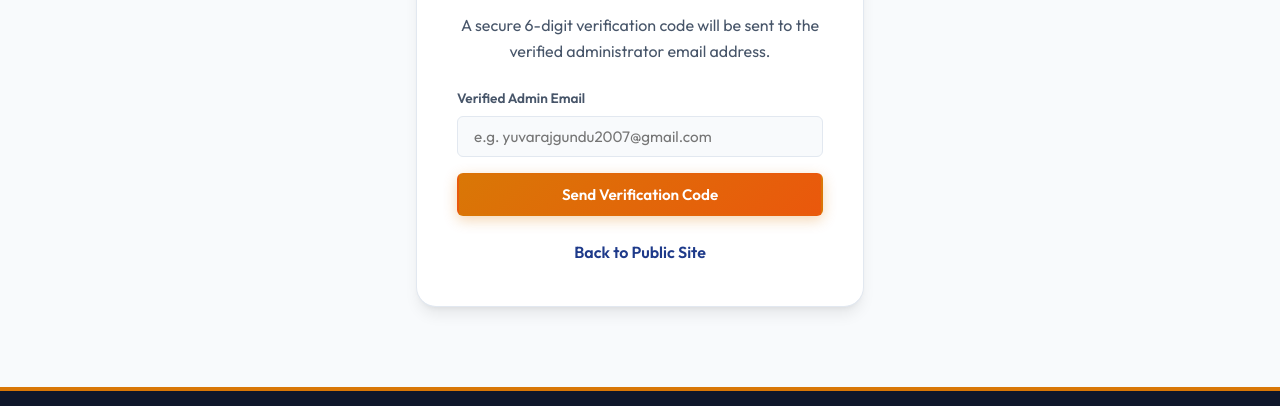
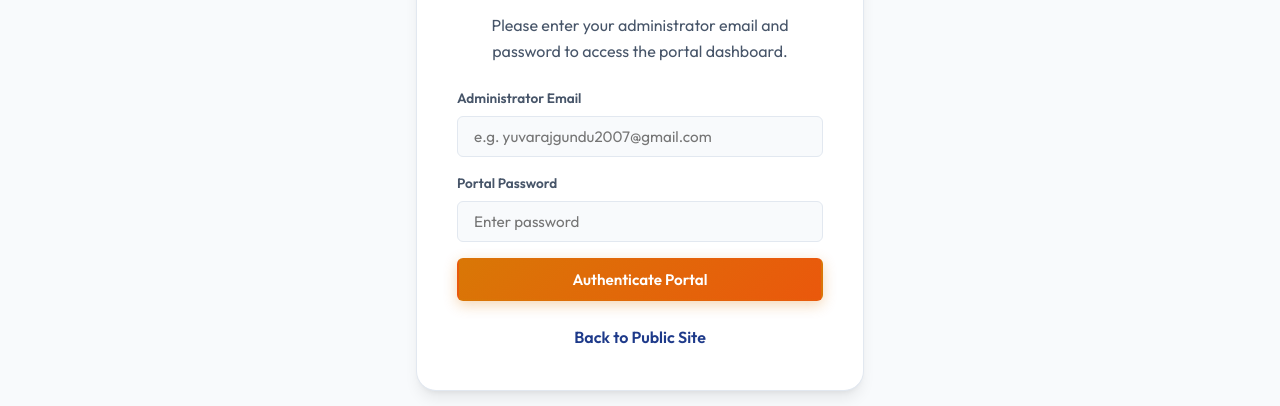
Before and after one commit to yuvarajgundu2007-max/balavikas-high-school, a website built with Vite: page index.html in a window 1280 px wide. Both pictures are taken after a click on the link "Admin Portal". Shown: the part 394-800 px from the top of the page. Built offline with nearby package versions, Linux system fonts and the light colour scheme; some packages are replaced by stand-ins of ours; no server answers; the database is empty; a web font is replaced by a local one.

Commit message:
Upload index.html via API

```diff
--- a/index.html
+++ b/index.html
@@ -620,38 +620,27 @@
       <!-- SECTION: ADMIN PORTAL -->
       <section id="admin" class="page-section py-20 bg-light">
         <div class="container">
-          <!-- Email OTP Authentication Gateway -->
+          <!-- Email & Password Authentication Gateway -->
           <div class="admin-login-gateway-card max-w-md mx-auto" id="admin-login-card">
             <div class="login-header text-center mb-6">
               <div class="lock-icon-circle">
                 <svg width="32" height="32" viewBox="0 0 24 24" fill="none" stroke="currentColor" stroke-width="2"><rect x="3" y="11" width="18" height="11" rx="2" ry="2"/><path d="M7 11V7a5 5 0 0 1 10 0v4"/></svg>
               </div>
               <h2 class="section-title mt-4">Admin Authentication</h2>
-              <p>A secure 6-digit verification code will be sent to the verified administrator email address.</p>
+              <p>Please enter your administrator email and password to access the portal dashboard.</p>
             </div>
 
-            <!-- STEP 1: Enter Email -->
-            <form id="admin-email-form" class="school-form">
+            <form id="admin-login-form" class="school-form">
               <div class="form-group">
-                <label for="admin-login-email" class="form-label">Verified Admin Email</label>
+                <label for="admin-login-email" class="form-label">Administrator Email</label>
                 <input type="email" id="admin-login-email" class="form-input" placeholder="e.g. yuvarajgundu2007@gmail.com" required>
-                <span class="error-text hidden" id="email-error-msg">This email address is not verified as administrator.</span>
               </div>
-              <button type="submit" class="btn btn-primary btn-block" id="send-otp-btn">Send Verification Code</button>
-            </form>
-
-            <!-- STEP 2: Enter OTP Code (Initially Hidden) -->
-            <form id="admin-otp-form" class="school-form hidden">
               <div class="form-group">
-                <label for="admin-login-otp" class="form-label">Enter 6-Digit Code</label>
-                <input type="text" id="admin-login-otp" class="form-input text-center" placeholder="0 0 0 0 0 0" required maxlength="6" pattern="[0-9]{6}" style="font-size: 1.5rem; letter-spacing: 6px; font-weight: 700;">
-                <span class="error-text hidden" id="otp-error-msg">Invalid or expired verification code.</span>
-                <span class="info-text" id="otp-sent-status" style="font-size: 0.8rem; color: #16a34a; margin-top: 4px; font-weight: 500;"></span>
+                <label for="admin-password" class="form-label">Portal Password</label>
+                <input type="password" id="admin-password" class="form-input" placeholder="Enter password" required>
+                <span class="error-text hidden" id="login-error-msg">Incorrect credentials. Access denied.</span>
               </div>
-              <button type="submit" class="btn btn-primary btn-block">Verify & Authenticate</button>
-              <div class="text-center mt-4">
-                <button type="button" class="btn-text" id="resend-otp-btn" style="font-size: 0.85rem; border: none; background: none; cursor: pointer;">Resend Code</button>
-              </div>
+              <button type="submit" class="btn btn-primary btn-block">Authenticate Portal</button>
             </form>
 
             <div class="text-center mt-6">
```
